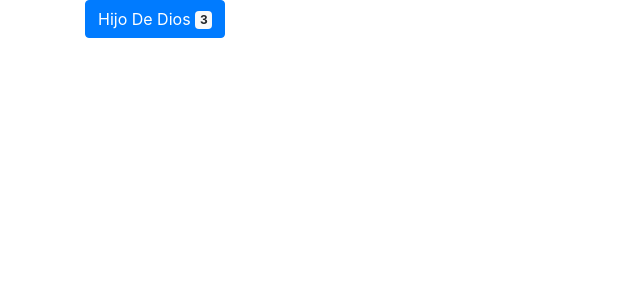
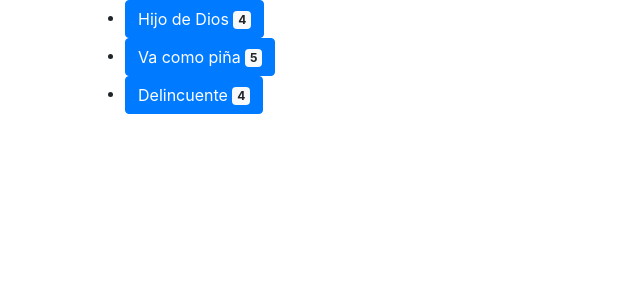
Before and after one commit to marcosfrank/ContadoresGiuli, an Angular app: page / in a window 1280 px wide. Shown: the top 300 px of the page, without its empty margins (0-640 px from the left). Built offline with nearby package versions, Linux system fonts and the light colour scheme.

Commit message:
Entidad, Service y Componente lista de etiquetas contadores agregadas

```diff
--- a/src/app/app.component.html
+++ b/src/app/app.component.html
@@ -1,3 +1,4 @@
 <div class="container">
-  <cg-etiqueta-contadora frase="Hijo De Dios" cantidad="3" id="5"></cg-etiqueta-contadora>
+  <cg-lista-etiquetas-contadoras></cg-lista-etiquetas-contadoras>
+
 </div>
--- a/src/app/app.module.ts
+++ b/src/app/app.module.ts
@@ -3,22 +3,26 @@ import { BrowserAnimationsModule } from '@angular/platform-browser/animations';
 
 import { NgModule } from '@angular/core';
 import { ToastrModule } from 'ngx-toastr';
-
+import { CommonModule } from "@angular/common";
 import { AppComponent } from './app.component';
 import { EtiquetaContadoraComponent } from './etiqueta-contadora/etiqueta-contadora.component';
+import { ListaEtiquetasContadorasComponent } from './lista-etiquetas-contadoras/lista-etiquetas-contadoras.component';
+import { EtiquetasContadorasService } from './etiquetas-contadoras.service';
 
 
 @NgModule({
   declarations: [
     AppComponent,
-    EtiquetaContadoraComponent
+    EtiquetaContadoraComponent,
+    ListaEtiquetasContadorasComponent
   ],
   imports: [
     BrowserModule,
     BrowserAnimationsModule,
-    ToastrModule.forRoot()
+    ToastrModule.forRoot(),
+    CommonModule
   ],
-  providers: [],
+  providers: [EtiquetasContadorasService],
   bootstrap: [AppComponent]
 })
 export class AppModule { }
--- /dev/null
+++ b/src/app/entidades/etiqueta-contadora.ts
@@ -0,0 +1,14 @@
+export class Etiqueta{
+    ID:number;
+    frase:string;
+    cantidad:number;
+
+    /**
+     *
+     */
+    constructor(id:number, frase:string, cantidad:number) {
+        this.ID = id;
+        this.cantidad = cantidad;
+        this.frase = frase;
+    }
+}
--- /dev/null
+++ b/src/app/etiquetas-contadoras.service.ts
@@ -0,0 +1,25 @@
+import { Injectable } from '@angular/core';
+import { Etiqueta } from './entidades/etiqueta-contadora';
+
+@Injectable()
+export class EtiquetasContadorasService {
+
+  constructor() { }
+
+  getAll():Etiqueta[]{
+    return [{
+        ID: 1,
+        cantidad: 4,
+        frase: "Hijo de Dios"
+      },{
+        ID: 2,
+        cantidad: 5,
+        frase: "Va como piña"
+      },{
+        ID: 1,
+        cantidad: 4,
+        frase: "Delincuente"
+      },
+    ];
+  }
+}
--- /dev/null
+++ b/src/app/lista-etiquetas-contadoras/lista-etiquetas-contadoras.component.html
@@ -0,0 +1,5 @@
+<ul>
+    <li *ngFor="let ec of etiquetas">
+      <cg-etiqueta-contadora frase={{ec.frase}} cantidad={{ec.cantidad}} id={{ec.id}}></cg-etiqueta-contadora>
+    </li>
+</ul>
--- /dev/null
+++ b/src/app/lista-etiquetas-contadoras/lista-etiquetas-contadoras.component.ts
@@ -0,0 +1,19 @@
+import { Component, OnInit } from '@angular/core';
+import { EtiquetasContadorasService } from '../etiquetas-contadoras.service';
+import { Etiqueta } from '../entidades/etiqueta-contadora';
+
+@Component({
+  selector: 'cg-lista-etiquetas-contadoras',
+  templateUrl: './lista-etiquetas-contadoras.component.html',
+  styleUrls: ['./lista-etiquetas-contadoras.component.css']
+})
+export class ListaEtiquetasContadorasComponent implements OnInit {
+  etiquetas:Etiqueta[];
+
+  constructor(private etiquetasService: EtiquetasContadorasService) { }
+
+  ngOnInit() {
+    this.etiquetas = this.etiquetasService.getAll();
+  }
+
+}
```
Also changed, not shown: src/app/lista-etiquetas-contadoras/lista-etiquetas-contadoras.component.css (added), 2 other files (tests, documents, lock files or other folders).
